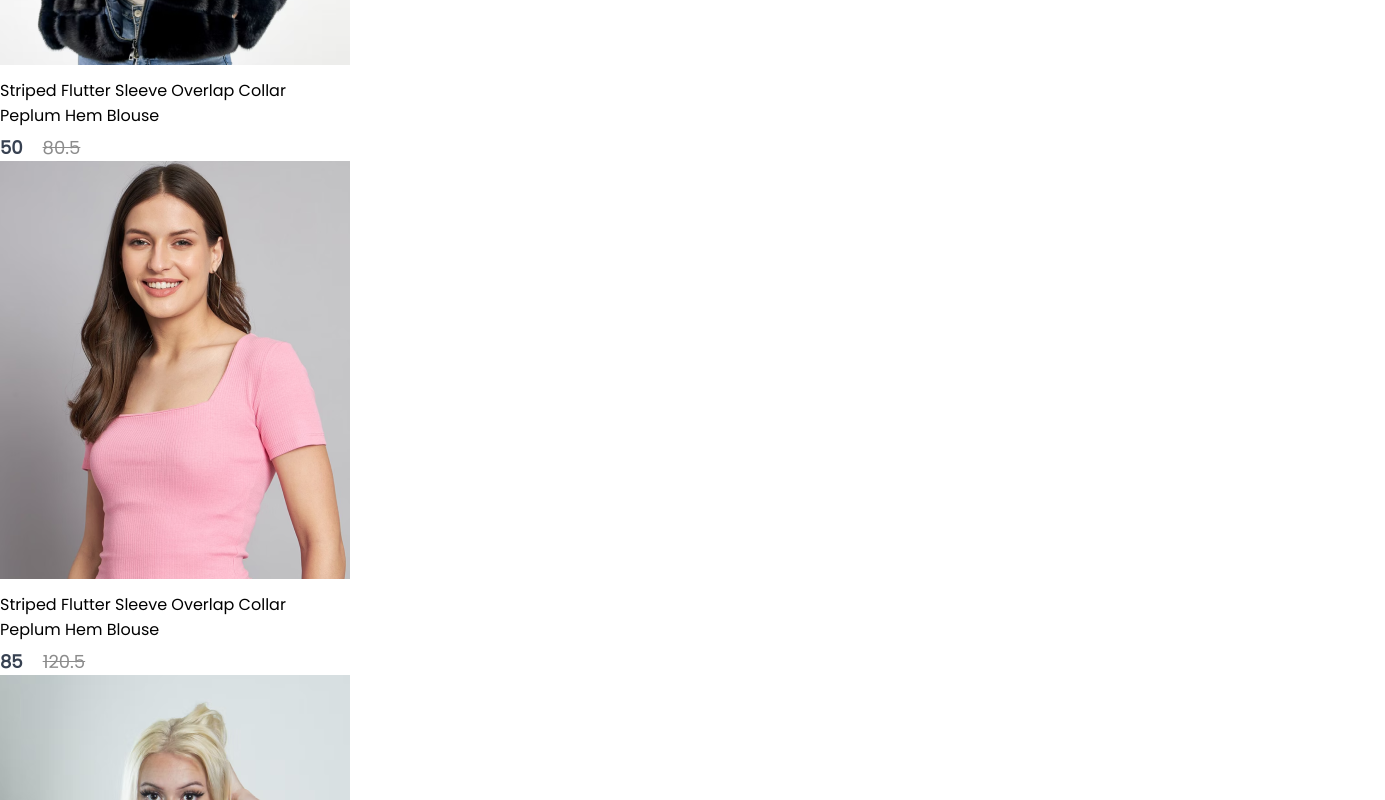
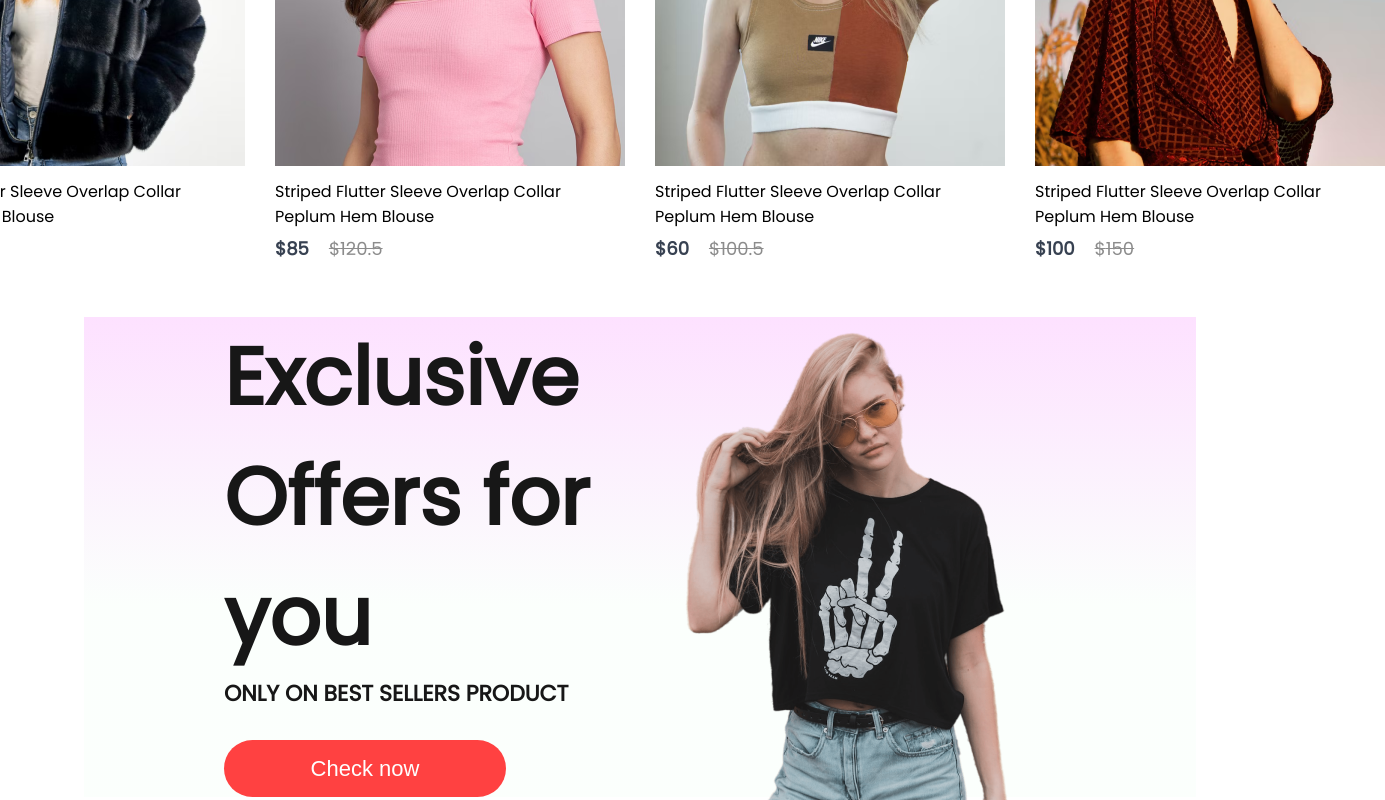
Before and after one commit to alexToMars/MERNCommerce, a React (Create React App) app in the folder frontend/: page / in a window 1280 px wide. Shown: the part 1300-2100 px from the top of the page, 1385 px wide, since content can reach past the window. Built offline with nearby package versions, Linux system fonts and the light colour scheme.

Commit message:
Feature : Offers apartado

```diff
--- a/frontend/src/Components/Item/Item.jsx
+++ b/frontend/src/Components/Item/Item.jsx
@@ -8,10 +8,10 @@ const Item = (props) => {
       <p>{props.name}</p>
       <div className="item-prices">
         <div className="item-price-new">
-          {props.new_price}
+          ${props.new_price}
         </div>
         <div className="item-price-old">
-          {props.old_price}
+          ${props.old_price}
         </div>
       </div>
     </div>
--- /dev/null
+++ b/frontend/src/Components/Offers/Offers.css
@@ -0,0 +1,49 @@
+.offers{
+    width: 65%;
+    height: 60vh;
+    display: flex;
+    margin: auto;
+    padding: 0px 140px;
+    margin-bottom: 150px;
+    background: linear-gradient(180deg, #FDE1FF, #E1FFEA22 60%);
+}
+
+.offers-left{
+    flex: 1;
+    display: flex;
+    flex-direction: column;
+    justify-content: center;
+}
+
+.offers-left h1{
+    color: #171717;
+    font-size: 80px;
+    font-weight: 600;
+}
+
+.offers-left p{
+    color: #171717;
+    font-size: 22px;
+    font-weight: 600;
+}
+
+.offers-left button{
+    width: 282px;
+    height: 70px;
+    border-radius: 35px;
+    background: #FF4141;
+    border: none;
+    color: white;
+    font-size: 22px;
+    font-weight: 500;
+    margin-top: 30px;
+    cursor: pointer;
+}
+
+.offers-right{
+    flex: 1;
+    display: flex;
+    align-items: center;
+    justify-content: flex-end;
+    padding-top: 50px;
+}
--- /dev/null
+++ b/frontend/src/Components/Offers/Offers.jsx
@@ -0,0 +1,21 @@
+import React from 'react'
+import './Offers.css'
+import exclusive_image from '../Assets/exclusive_image.png'
+
+const Offers = () => {
+  return (
+    <div className='offers'>
+        <div className="offers-left">
+            <h1>Exclusive</h1>
+            <h1>Offers for you</h1>
+            <p>ONLY ON BEST SELLERS PRODUCT</p>
+            <button>Check now</button>
+        </div>
+        <div className="offers-right">
+            <img src={exclusive_image} alt="" />
+        </div>
+    </div>
+  )
+}
+
+export default Offers
--- a/frontend/src/Components/Popular/Popular.css
+++ b/frontend/src/Components/Popular/Popular.css
@@ -0,0 +1,26 @@
+.popular{
+    display: flex;
+    flex-direction: column;
+    align-items: center;
+    gap: 10px;
+    height: 90vh;
+}
+
+.popular h1{
+    color : #171717;
+    font-size: 50px;
+    font-weight: 600;
+}
+
+.popular hr{
+    width: 200px;
+    height: 6px;
+    border: 10px;
+    background: #252525;
+}
+
+.popular-item{
+    margin-top: 50px;
+    display: flex;
+    gap: 30px
+}
--- a/frontend/src/Pages/Shop.jsx
+++ b/frontend/src/Pages/Shop.jsx
@@ -1,12 +1,14 @@
 import React from 'react'
 import Hero from '../Components/Hero/Hero'
 import Popular from '../Components/Popular/Popular'
-/*Checar min 50 */
+import Offers from '../Components/Offers/Offers'
+
 const Shop = () => {
   return (
     <div>
       <Hero/>
       <Popular />
+      <Offers />
     </div>
   )
 }
```
Also changed, not shown: frontend/src/Components/NewCollections/NewCollections.jsx (added, +10 -0 lines), frontend/src/Components/NewCollections/NewCollections.css (added).
